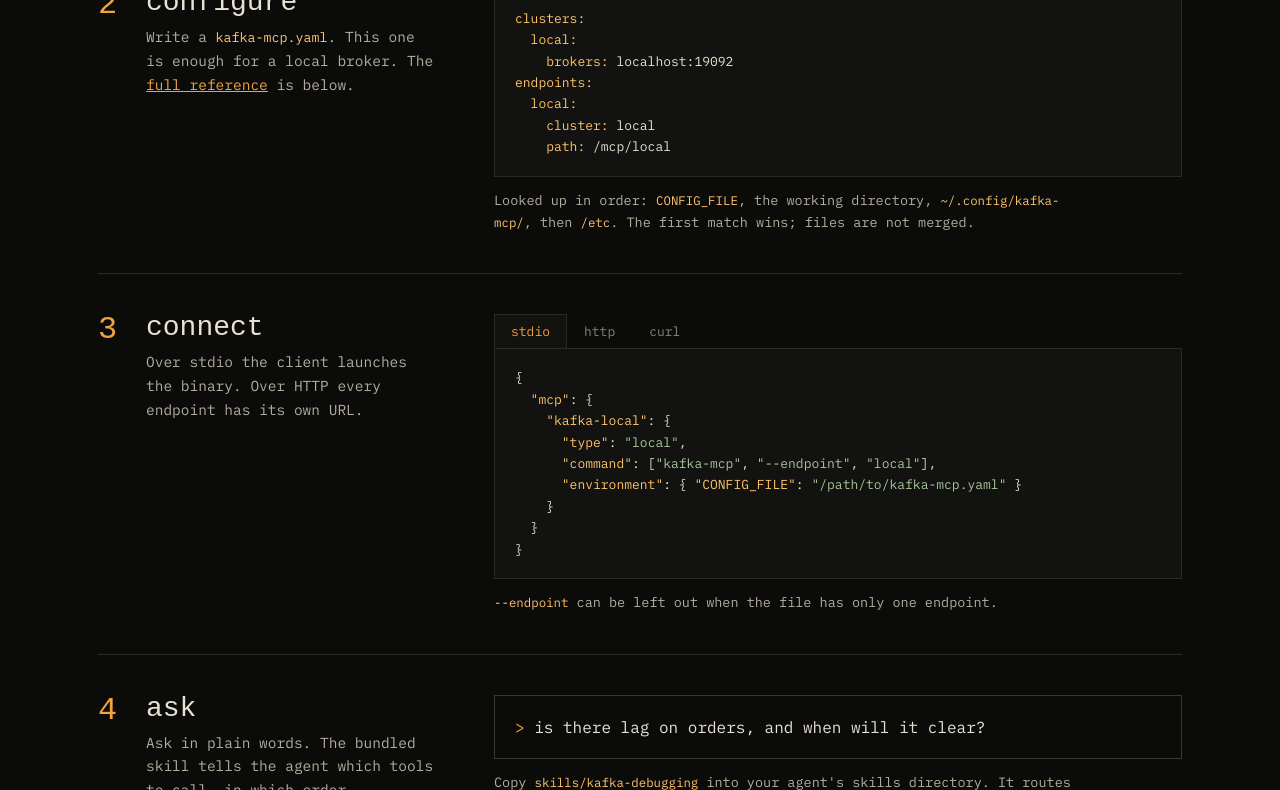
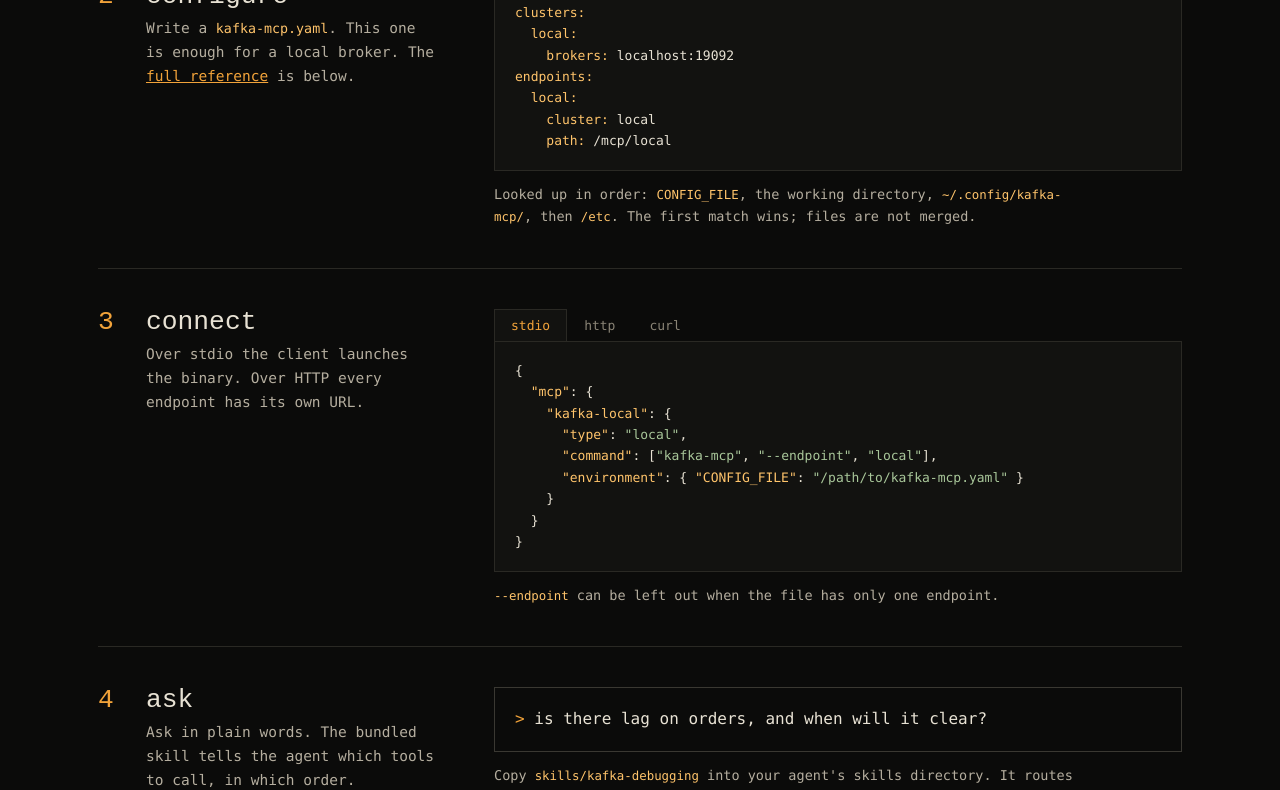
Before and after one commit to denizgursoy/kafka-mcp, a website built with Vite: page _docs/index.html in a window 1280 px wide. Shown: the part 2010-2800 px from the top of the page. Built offline with nearby package versions, Linux system fonts and the light colour scheme; files whose address does not match are found by name; a web font is replaced by a local one.

Commit message:
docs: update font
Signed-off-by: Eray Ates <eates23@gmail.com>

```diff
--- a/_docs/index.html
+++ b/_docs/index.html
@@ -7,6 +7,7 @@
     <meta name="description" content="An MCP server that exposes Kafka debugging as tools an LLM can call: find messages, measure lag, unblock stuck consumers and compare clusters, with every write previewed first." />
     <meta name="theme-color" content="#0b0b0a" />
     <link rel="icon" type="image/svg+xml" href="/favicon.svg" />
+    <link rel="stylesheet" href="/src/style.css" />
   </head>
   <body>
     <header class="nav">
--- a/_docs/src/main.js
+++ b/_docs/src/main.js
@@ -1,7 +1,3 @@
-import '@fontsource/geist-pixel/latin-400.css'
-import '@fontsource/ibm-plex-mono/latin-400.css'
-import '@fontsource/ibm-plex-mono/latin-500.css'
-import './style.css'
 import { tools, groups, scenarios } from './tools.js'
 import { configSections, runtime } from './config.js'
 
--- a/_docs/src/style.css
+++ b/_docs/src/style.css
@@ -1,3 +1,29 @@
+/* Vite embeds these WOFF2 files in the production CSS, so fonts arrive with
+   the render-blocking stylesheet instead of requiring another network request. */
+@font-face {
+  font-family: 'Geist Pixel';
+  font-style: normal;
+  font-weight: 400;
+  font-display: block;
+  src: url('../node_modules/@fontsource/geist-pixel/files/geist-pixel-latin-400-normal.woff2') format('woff2');
+}
+
+@font-face {
+  font-family: 'IBM Plex Mono';
+  font-style: normal;
+  font-weight: 400;
+  font-display: block;
+  src: url('../node_modules/@fontsource/ibm-plex-mono/files/ibm-plex-mono-latin-400-normal.woff2') format('woff2');
+}
+
+@font-face {
+  font-family: 'IBM Plex Mono';
+  font-style: normal;
+  font-weight: 500;
+  font-display: block;
+  src: url('../node_modules/@fontsource/ibm-plex-mono/files/ibm-plex-mono-latin-500-normal.woff2') format('woff2');
+}
+
 :root {
   --bg: #0b0b0a;
   --bg-2: #121210;
@@ -15,6 +41,9 @@
   --violet: #cdb3ea;
 
   --pixel: 'Geist Pixel', ui-monospace, monospace;
+  /* Geist Pixel draws on a 38-unit grid in a 1000-unit em. Pixel text is sized
+     in whole multiples of this, so each font pixel lands on whole screen pixels. */
+  --cell: calc(1000px / 38);
   --mono: 'IBM Plex Mono', ui-monospace, 'SFMono-Regular', Menlo, monospace;
 
   --max: 1180px;
@@ -74,7 +103,7 @@ code { font-family: var(--mono); font-size: 0.92em; color: var(--amber-ink); }
 .mcp-logo { width: 30px; height: 30px; color: var(--ink); flex: none; }
 
 .brand-text { display: flex; flex-direction: column; line-height: 1.15; }
-.brand-name { font: 20px var(--pixel); letter-spacing: 0.06em; }
+.brand-name { font: var(--cell) var(--pixel); }
 .brand-name::after {
   content: '';
   display: inline-block;
@@ -124,11 +153,10 @@ h1, h2 {
   font-family: var(--pixel);
   font-weight: 400;
   margin: 0;
-  letter-spacing: -0.01em;
 }
 
 h1 {
-  font-size: clamp(56px, 11vw, 148px);
+  font-size: calc(2 * var(--cell));
   line-height: 0.92;
   color: var(--ink);
 }
@@ -137,6 +165,10 @@ h1 {
   min-height: calc(2 * 0.92em);
 }
 .typed { white-space: pre-line; }
+
+@media (min-width: 720px) { h1 { font-size: calc(3 * var(--cell)); } }
+@media (min-width: 960px) { h1 { font-size: calc(4 * var(--cell)); } }
+@media (min-width: 1200px) { h1 { font-size: calc(5 * var(--cell)); } }
 
 .caret {
   display: inline-block;
@@ -201,7 +233,7 @@ h1 {
   margin-bottom: 4px;
 }
 .spec dd { margin: 0; font-size: 14px; color: var(--ink); }
-.spec .big { font: 56px/1 var(--pixel); color: var(--ink); }
+.spec .big { font: calc(2 * var(--cell))/1 var(--pixel); color: var(--ink); }
 
 /* Session */
 
@@ -260,10 +292,11 @@ h1 {
 
 .section-head { max-width: 68ch; margin-bottom: 48px; }
 .section-head h2 {
-  font-size: clamp(40px, 6vw, 72px);
+  font-size: calc(2 * var(--cell));
   line-height: 1;
   margin-bottom: 20px;
 }
+@media (min-width: 960px) { .section-head h2 { font-size: calc(3 * var(--cell)); } }
 .section-head h2::after {
   content: '';
   display: inline-block;
@@ -278,7 +311,7 @@ h1 {
 h3 { font-weight: 500; }
 
 .sub {
-  font: 22px var(--pixel);
+  font: var(--cell) var(--pixel);
   margin: 64px 0 16px;
 }
 
@@ -296,8 +329,8 @@ h3 { font-weight: 500; }
 .step:first-child { border-top: 0; padding-top: 0; }
 
 .step-label { display: grid; grid-template-columns: 40px 1fr; align-content: start; column-gap: 8px; }
-.step-n { grid-row: span 2; font: 32px/1 var(--pixel); color: var(--amber); }
-.step-label h3 { margin: 0 0 8px; font: 28px/1 var(--pixel); }
+.step-n { grid-row: span 2; font: var(--cell)/1 var(--pixel); color: var(--amber); }
+.step-label h3 { margin: 0 0 8px; font: var(--cell)/1 var(--pixel); }
 .step-label p { margin: 0; color: var(--ink-2); font-size: 14.5px; }
 .step-label a { color: var(--amber); }
 
@@ -405,7 +438,7 @@ pre:hover .copy, .copy:focus-visible { opacity: 1; }
 
 .config-block { padding: 32px 0; border-top: 1px solid var(--rule); }
 .config-block-head { display: flex; gap: 8px 32px; align-items: baseline; flex-wrap: wrap; margin-bottom: 16px; }
-.config-block-head h3 { margin: 0; font: 22px var(--pixel); color: var(--amber); }
+.config-block-head h3 { margin: 0; font: var(--cell) var(--pixel); color: var(--amber); }
 .config-block-head p { margin: 0; max-width: 72ch; color: var(--ink-2); font-size: 14px; }
 
 /* Reference tables */
@@ -556,7 +589,7 @@ table.ref {
 .layer.strong { background: var(--amber); color: var(--bg); }
 .layer-kind { color: var(--ink-3); font: 14px var(--mono); margin-left: 10px; }
 .layer.strong .layer-kind { color: var(--bg); opacity: 0.7; }
-.layer h3 { margin: 0 0 10px; font: 24px var(--pixel); }
+.layer h3 { margin: 0 0 10px; font: var(--cell) var(--pixel); }
 .layer h3 code { font: inherit; color: inherit; }
 .layer p { margin: 0; font-size: 14px; color: var(--ink-2); }
 .layer.strong p { color: var(--bg); }
--- a/_docs/vite.config.js
+++ b/_docs/vite.config.js
@@ -3,4 +3,8 @@ import { defineConfig } from 'vite'
 // GitHub Pages serves the site from /<repository>/.
 export default defineConfig({
   base: process.env.DOCS_BASE ?? '/kafka-mcp/',
+  build: {
+    // Inline fonts only; keep Vite's default size limit for other assets.
+    assetsInlineLimit: (filePath) => filePath.endsWith('.woff2') ? true : undefined,
+  },
 })
```
